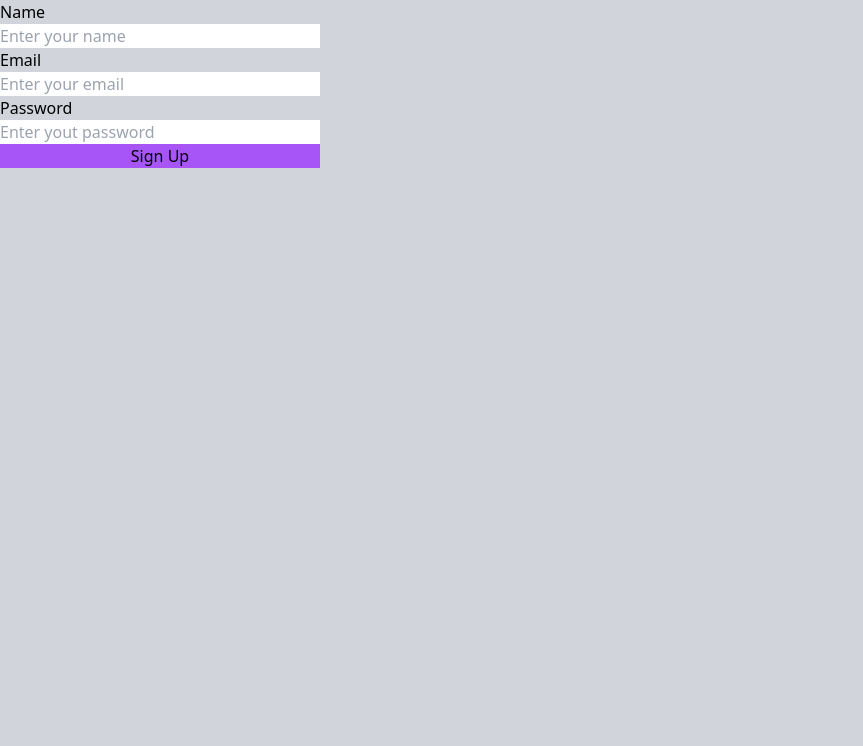
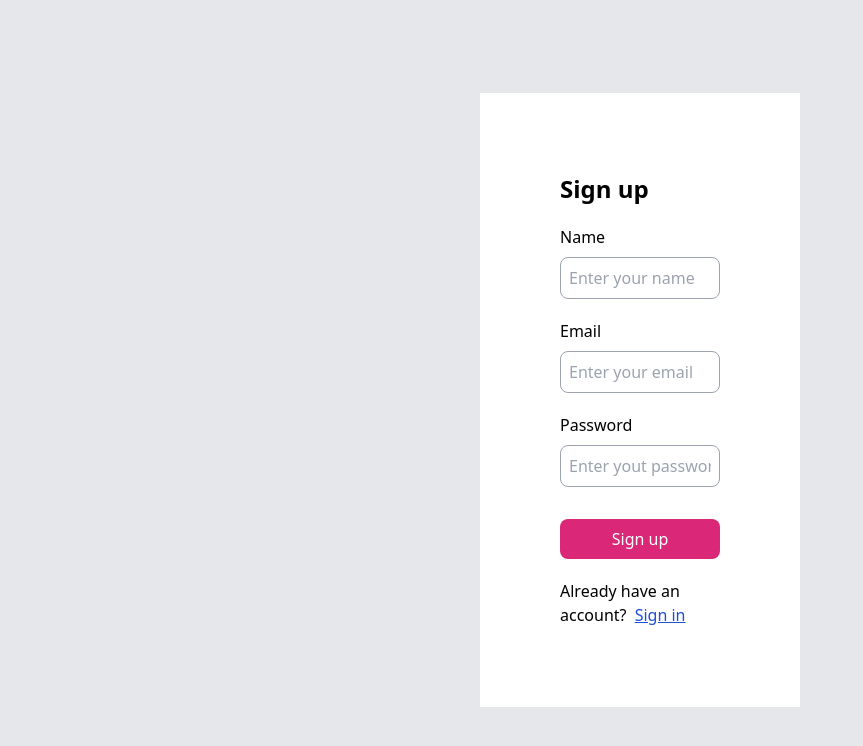
Before and after one commit to DennisWanjiru/journal, a React (Create React App) app: page /signup in a window 1280 px wide. Shown: the top 746 px of the page, without its empty margins (0-863 px from the left). Built offline with nearby package versions, Linux system fonts and the light colour scheme; no server answers.

Commit message:
style sign up page

```diff
--- a/src/index.css
+++ b/src/index.css
@@ -3,17 +3,26 @@
 @tailwind utilities;
 
 body {
-    @apply h-screen w-screen bg-gray-300;
+    @apply h-screen w-screen bg-gray-200;
+}
+
+@layer base {
+ label {
+    @apply font-medium;
+  }
+  textarea {
+    @apply h-44
+  }
 }
 
 @layer components {
     .btn {
-        @apply bg-pink-600 hover:bg-pink-500 cursor-pointer p-2 rounded-lg text-white;
+        @apply bg-pink-600 hover:bg-pink-500 cursor-pointer p-2 rounded-lg text-white disabled:bg-gray-400 disabled:cursor-not-allowed;
     }
     .input-field {
         @apply flex gap-y-2 flex-col;
     }
     .input {
-        @apply border-black border p-2 rounded-lg;
+        @apply border-gray-400 border p-2 rounded-lg focus:border-black;
     }
 }
--- a/src/pages/Signin.tsx
+++ b/src/pages/Signin.tsx
@@ -80,8 +80,11 @@ export default function Signin() {
 
         <p>
           Do not have an account?{" "}
-          <button className="text-blue-700 ml-1 underline">
-            Sing up here{" "}
+          <button
+            className="text-blue-700 ml-1 underline font-medium"
+            onClick={() => navigate("/signup")}
+          >
+            Sign up
           </button>
         </p>
       </form>
--- a/src/pages/Signup.tsx
+++ b/src/pages/Signup.tsx
@@ -45,38 +45,67 @@ export default function Signup() {
   };
 
   return (
-    <form onSubmit={onSubmit} className="flex w-1/4 justify-center flex-col ">
+    <div className="flex w-full h-screen items-center justify-center">
+      <form
+        onSubmit={onSubmit}
+        className="flex w-1/4 justify-center flex-col bg-white p-20 gap-y-5"
+      >
+        <h3 className="font-semibold text-2xl">Sign up</h3>
+
+        <div className="input-field">
           <label>Name</label>
           <input
             type="text"
             value={name}
+            className="input"
             placeholder="Enter your name"
             onChange={(e) => setName(e.target.value)}
           />
+        </div>
 
+        <div className="input-field">
           <label>Email</label>
           <input
             type="email"
             value={email}
+            className="input"
             placeholder="Enter your email"
             onChange={(e) => {
               setEmail(e.target.value);
               setError("");
             }}
           />
+        </div>
 
+        <div className="input-field">
           <label>Password</label>
           <input
             type="password"
             value={password}
+            className="input"
             placeholder="Enter yout password"
             onChange={(e) => setPassword(e.target.value)}
           />
+        </div>
 
-      {error ? <span className="text-red-600">{error}</span> : null}
-      <button className="bg-purple-500" type="submit">
-        {isLoading ? "Signing up..." : "Sign Up"}
+        <div className="h-4 flex items-center -mt-4">
+          <span className="text-red-600 text-sm self-center">{error}</span>
+        </div>
+
+        <button className="btn -mt-2" type="submit">
+          {isLoading ? "Signing up..." : "Sign up"}
         </button>
+
+        <p>
+          Already have an account?{" "}
+          <button
+            className="text-blue-700 ml-1 underline font-medium"
+            onClick={() => navigate("/signin")}
+          >
+            Sign in
+          </button>
+        </p>
       </form>
+    </div>
   );
 }
```
Lines whose indentation alone changed are shown as unchanged.
